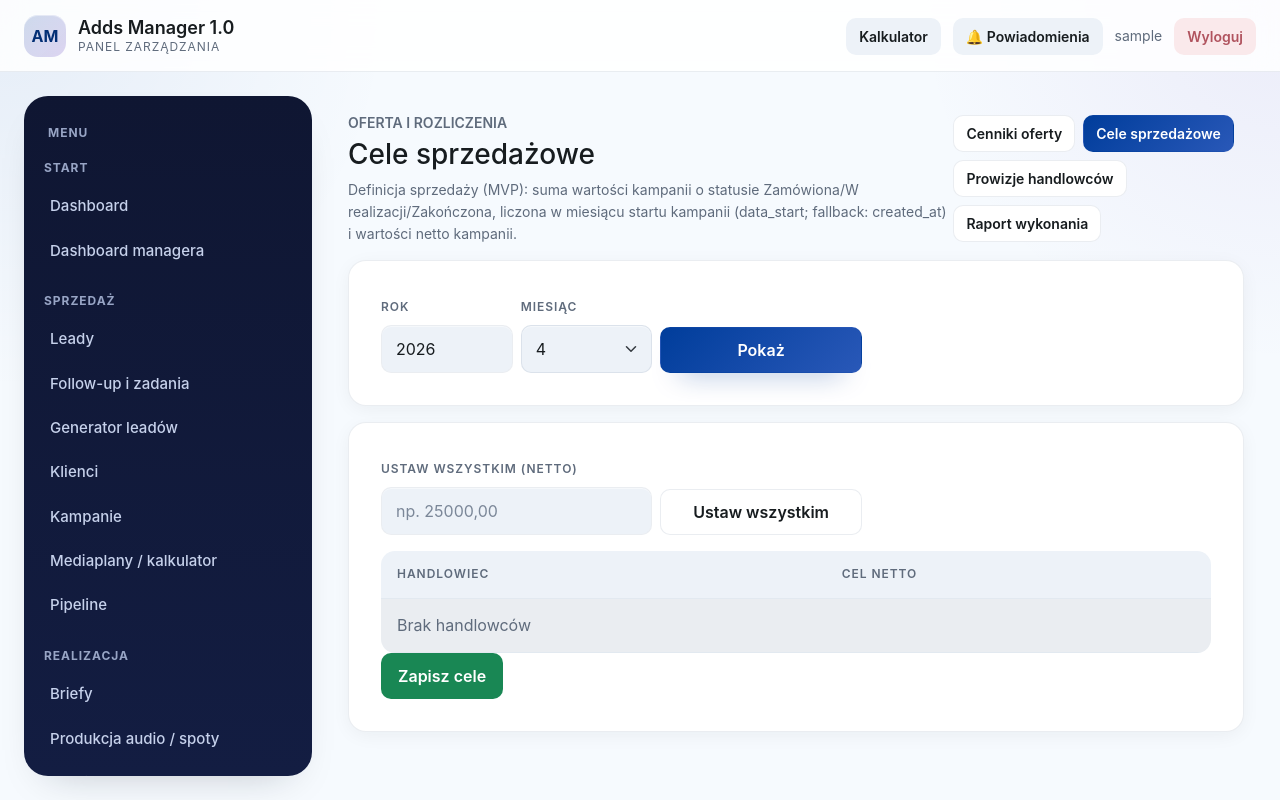
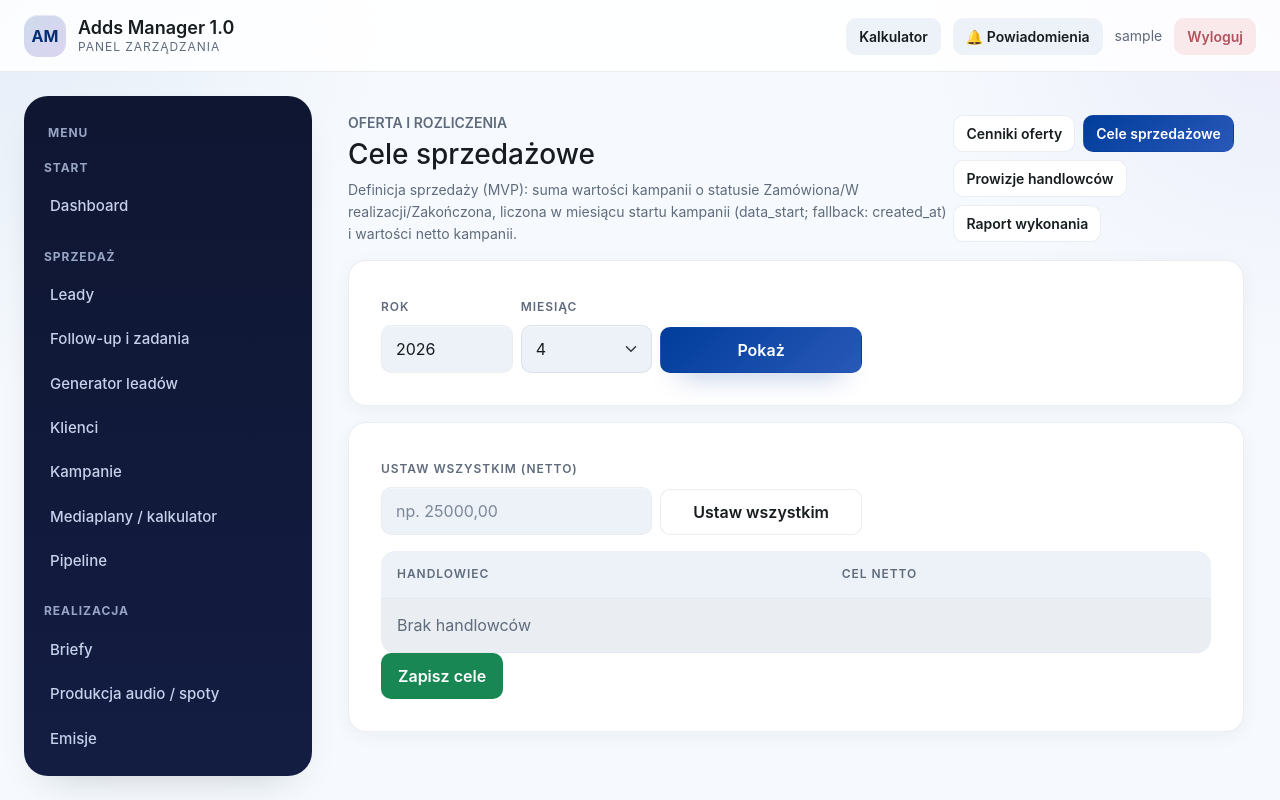
Before and after one commit to OHMG-code/adsmanager, a PHP site: page /cele.php in a window 1280 px wide. Run offline with PHP 8.4, Linux system fonts and the light colour scheme; the visitor is signed in with stand-in values (Sample User, id 1); data that the repository does not hold is empty.

Commit message:
ui: add IMAP fields in legacy mail screen and normalize nav links

```diff
--- a/public/includes/header.php
+++ b/public/includes/header.php
@@ -93,6 +93,10 @@ function is_active_path(string $path): bool {
 
 function query_value(string $key): string {
     return trim((string)($_GET[$key] ?? ''));
+}
+
+function appUrl(string $path): string {
+    return rtrim((string)BASE_URL, '/') . '/' . ltrim($path, '/');
 }
 
 function get_action() {
@@ -195,8 +199,8 @@ if ($assetVersion <= 0) {
             <!-- TODO: Wstaw logo jako <img src=\"...\"> w miejscu .logo-placeholder -->
         </div>
         <div class="topbar-right">
-            <a href="kalkulator_tygodniowy.php" class="btn btn-sm btn-topbar-action">Kalkulator</a>
-            <a href="followup.php" class="btn btn-sm btn-topbar-action position-relative" aria-label="Powiadomienia">
+            <a href="<?= htmlspecialchars(appUrl('kalkulator_tygodniowy.php')) ?>" class="btn btn-sm btn-topbar-action">Kalkulator</a>
+            <a href="<?= htmlspecialchars(appUrl('followup.php')) ?>" class="btn btn-sm btn-topbar-action position-relative" aria-label="Powiadomienia">
                 &#128276; Powiadomienia
                 <?php if ($notificationCount > 0): ?>
                     <span class="position-absolute top-0 start-100 translate-middle badge rounded-pill bg-danger">
@@ -207,7 +211,7 @@ if ($assetVersion <= 0) {
             <div class="topbar-user">
                 <?= htmlspecialchars($_SESSION['user_login'] ?? 'Użytkownik') ?>
             </div>
-            <a href="logout.php" class="btn btn-sm btn-danger">Wyloguj</a>
+            <a href="<?= htmlspecialchars(appUrl('logout.php')) ?>" class="btn btn-sm btn-danger">Wyloguj</a>
         </div>
     </header>
 
@@ -221,9 +225,10 @@ if ($assetVersion <= 0) {
             <div class="nav-group">
                 <div class="nav-group-title">Start</div>
                 <div class="nav-group-items">
-                    <a href="dashboard.php" class="nav-link <?= is_active('dashboard.php') ? 'active' : '' ?>">Dashboard</a>
                     <?php if ($canManageSystem): ?>
-                        <a href="dashboard_manager.php" class="nav-link <?= is_active('dashboard_manager.php') ? 'active' : '' ?>">Dashboard managera</a>
+                        <a href="<?= htmlspecialchars(appUrl('dashboard_manager.php')) ?>" class="nav-link <?= is_active('dashboard_manager.php') ? 'active' : '' ?>">Dashboard</a>
+                    <?php else: ?>
+                        <a href="<?= htmlspecialchars(appUrl('dashboard.php')) ?>" class="nav-link <?= is_active('dashboard.php') ? 'active' : '' ?>">Dashboard</a>
                     <?php endif; ?>
                 </div>
             </div>
@@ -231,37 +236,37 @@ if ($assetVersion <= 0) {
             <div class="nav-group">
                 <div class="nav-group-title">Sprzedaż</div>
                 <div class="nav-group-items">
-                    <a href="lead.php" class="nav-link <?= is_active_any(['lead.php', 'leady.php', 'dodaj_lead.php', 'lead_szczegoly.php', 'lead_edytuj.php']) ? 'active' : '' ?>">Leady</a>
-                    <a href="followup.php" class="nav-link <?= is_active_any(['followup.php', 'zadania.php']) ? 'active' : '' ?>">Follow-up i zadania</a>
-                    <a href="generator_leadow.php" class="nav-link <?= is_active('generator_leadow.php') ? 'active' : '' ?>">Generator leadów</a>
-                    <a href="klienci.php" class="nav-link <?= is_active_any(['klienci.php', 'lista_klientow.php', 'dodaj_klienta.php', 'edytuj_klienta.php', 'klient_szczegoly.php', 'klient_edytuj.php', 'clients.php', 'add_client.php', 'wyszukaj_klienta.php']) ? 'active' : '' ?>">Klienci</a>
-                    <a href="kampanie_lista.php" class="nav-link <?= is_active_any(['kampanie_lista.php', 'kampania_podglad.php', 'kampania_audio.php', 'kampania_akceptuj.php']) ? 'active' : '' ?>">Kampanie</a>
-                    <a href="kalkulator_tygodniowy.php" class="nav-link <?= is_active_any(['kalkulator_tygodniowy.php', 'kalkulator.php', 'kalkulator_tygodniowy_corrected.php', 'kalkulator_tygodniowy_updated.php']) ? 'active' : '' ?>">Mediaplany / kalkulator</a>
-                    <a href="pipeline.php" class="nav-link <?= is_active('pipeline.php') ? 'active' : '' ?>">Pipeline</a>
+                    <a href="<?= htmlspecialchars(appUrl('lead.php')) ?>" class="nav-link <?= is_active_any(['lead.php', 'leady.php', 'dodaj_lead.php', 'lead_szczegoly.php', 'lead_edytuj.php']) ? 'active' : '' ?>">Leady</a>
+                    <a href="<?= htmlspecialchars(appUrl('followup.php')) ?>" class="nav-link <?= is_active_any(['followup.php', 'zadania.php']) ? 'active' : '' ?>">Follow-up i zadania</a>
+                    <a href="<?= htmlspecialchars(appUrl('generator_leadow.php')) ?>" class="nav-link <?= is_active('generator_leadow.php') ? 'active' : '' ?>">Generator leadów</a>
+                    <a href="<?= htmlspecialchars(appUrl('klienci.php')) ?>" class="nav-link <?= is_active_any(['klienci.php', 'lista_klientow.php', 'dodaj_klienta.php', 'edytuj_klienta.php', 'klient_szczegoly.php', 'klient_edytuj.php', 'clients.php', 'add_client.php', 'wyszukaj_klienta.php']) ? 'active' : '' ?>">Klienci</a>
+                    <a href="<?= htmlspecialchars(appUrl('kampanie_lista.php')) ?>" class="nav-link <?= is_active_any(['kampanie_lista.php', 'kampania_podglad.php', 'kampania_audio.php', 'kampania_akceptuj.php']) ? 'active' : '' ?>">Kampanie</a>
+                    <a href="<?= htmlspecialchars(appUrl('kalkulator_tygodniowy.php')) ?>" class="nav-link <?= is_active_any(['kalkulator_tygodniowy.php', 'kalkulator.php', 'kalkulator_tygodniowy_corrected.php', 'kalkulator_tygodniowy_updated.php']) ? 'active' : '' ?>">Mediaplany / kalkulator</a>
+                    <a href="<?= htmlspecialchars(appUrl('pipeline.php')) ?>" class="nav-link <?= is_active('pipeline.php') ? 'active' : '' ?>">Pipeline</a>
                 </div>
             </div>
 
             <div class="nav-group">
                 <div class="nav-group-title">Realizacja</div>
                 <div class="nav-group-items">
-                    <a href="briefy.php" class="nav-link <?= is_active('briefy.php') ? 'active' : '' ?>">Briefy</a>
-                    <a href="spoty.php" class="nav-link <?= is_active_any(['spoty.php', 'add_spot.php', 'edytuj_spot.php', 'kampania_audio.php']) ? 'active' : '' ?>">Produkcja audio / spoty</a>
-                    <a href="podglad_pasma.php" class="nav-link <?= is_active_any(['podglad_pasma.php', 'symulacja_emisji.php']) ? 'active' : '' ?>">Emisje</a>
+                    <a href="<?= htmlspecialchars(appUrl('briefy.php')) ?>" class="nav-link <?= is_active('briefy.php') ? 'active' : '' ?>">Briefy</a>
+                    <a href="<?= htmlspecialchars(appUrl('spoty.php')) ?>" class="nav-link <?= is_active_any(['spoty.php', 'add_spot.php', 'edytuj_spot.php', 'kampania_audio.php']) ? 'active' : '' ?>">Produkcja audio / spoty</a>
+                    <a href="<?= htmlspecialchars(appUrl('podglad_pasma.php')) ?>" class="nav-link <?= is_active_any(['podglad_pasma.php', 'symulacja_emisji.php']) ? 'active' : '' ?>">Emisje</a>
                 </div>
             </div>
 
             <div class="nav-group">
                 <div class="nav-group-title">Raporty</div>
                 <div class="nav-group-items">
-                    <a href="raport_emisji.php" class="nav-link <?= is_active_any(['raport_emisji.php']) ? 'active' : '' ?>">Raport emisji</a>
-                    <a href="raport_cele.php" class="nav-link <?= is_active_any(['raport_cele.php']) ? 'active' : '' ?>">Raport celów</a>
+                    <a href="<?= htmlspecialchars(appUrl('raport_emisji.php')) ?>" class="nav-link <?= is_active_any(['raport_emisji.php']) ? 'active' : '' ?>">Raport emisji</a>
+                    <a href="<?= htmlspecialchars(appUrl('raport_cele.php')) ?>" class="nav-link <?= is_active_any(['raport_cele.php']) ? 'active' : '' ?>">Raport celów</a>
                 </div>
             </div>
 
             <div class="nav-group">
                 <div class="nav-group-title">Komunikacja</div>
                 <div class="nav-group-items">
-                    <a href="skrzynka.php" class="nav-link <?= is_active_any(['skrzynka.php']) ? 'active' : '' ?>">Skrzynka</a>
+                    <a href="<?= htmlspecialchars(appUrl('skrzynka.php')) ?>" class="nav-link <?= is_active_any(['skrzynka.php']) ? 'active' : '' ?>">Skrzynka</a>
                 </div>
             </div>
 
@@ -269,23 +274,23 @@ if ($assetVersion <= 0) {
                 <div class="nav-group">
                     <div class="nav-group-title">Ustawienia</div>
                     <div class="nav-group-items">
-                        <a href="ustawienia.php" class="nav-link <?= is_active('ustawienia.php') ? 'active' : '' ?>">Ustawienia globalne</a>
+                        <a href="<?= htmlspecialchars(appUrl('ustawienia.php')) ?>" class="nav-link <?= is_active('ustawienia.php') ? 'active' : '' ?>">Ustawienia globalne</a>
                     </div>
                 </div>
 
                 <div class="nav-group">
                     <div class="nav-group-title">Zespół i uprawnienia</div>
                     <div class="nav-group-items">
-                        <a href="uzytkownicy.php" class="nav-link <?= $teamSectionActive ? 'active' : '' ?>">Użytkownicy i role</a>
+                        <a href="<?= htmlspecialchars(appUrl('uzytkownicy.php')) ?>" class="nav-link <?= $teamSectionActive ? 'active' : '' ?>">Użytkownicy i role</a>
                     </div>
                 </div>
 
                 <div class="nav-group">
                     <div class="nav-group-title">Oferta i rozliczenia</div>
                     <div class="nav-group-items">
-                        <a href="cenniki.php" class="nav-link <?= is_active('cenniki.php') ? 'active' : '' ?>">Cenniki oferty</a>
-                        <a href="cele.php" class="nav-link <?= is_active('cele.php') ? 'active' : '' ?>">Cele sprzedażowe</a>
-                        <a href="prowizje.php" class="nav-link <?= is_active('prowizje.php') ? 'active' : '' ?>">Prowizje handlowców</a>
+                        <a href="<?= htmlspecialchars(appUrl('cenniki.php')) ?>" class="nav-link <?= is_active('cenniki.php') ? 'active' : '' ?>">Cenniki oferty</a>
+                        <a href="<?= htmlspecialchars(appUrl('cele.php')) ?>" class="nav-link <?= is_active('cele.php') ? 'active' : '' ?>">Cele sprzedażowe</a>
+                        <a href="<?= htmlspecialchars(appUrl('prowizje.php')) ?>" class="nav-link <?= is_active('prowizje.php') ? 'active' : '' ?>">Prowizje handlowców</a>
                     </div>
                 </div>
             <?php endif; ?>
@@ -295,10 +300,10 @@ if ($assetVersion <= 0) {
                     <div class="nav-group-title">Administracja techniczna</div>
                     <div class="nav-group-items">
                         <?php if ($canManageSystem): ?>
-                            <a href="admin/index.php" class="nav-link <?= is_active_path('admin/index.php') ? 'active' : '' ?>">Panel narzędzi technicznych</a>
+                            <a href="<?= htmlspecialchars(appUrl('admin/index.php')) ?>" class="nav-link <?= is_active_path('admin/index.php') ? 'active' : '' ?>">Panel narzędzi technicznych</a>
                         <?php endif; ?>
                         <?php if ($canManageUpdates): ?>
-                            <a href="admin/updates.php" class="nav-link <?= is_active_path('admin/updates.php') ? 'active' : '' ?>">Aktualizacje systemu</a>
+                            <a href="<?= htmlspecialchars(appUrl('admin/updates.php')) ?>" class="nav-link <?= is_active_path('admin/updates.php') ? 'active' : '' ?>">Aktualizacje systemu</a>
                         <?php endif; ?>
                     </div>
                 </div>
```
Also changed, not shown: public/uzytkownik_edytuj.php (+113 -26 lines).
